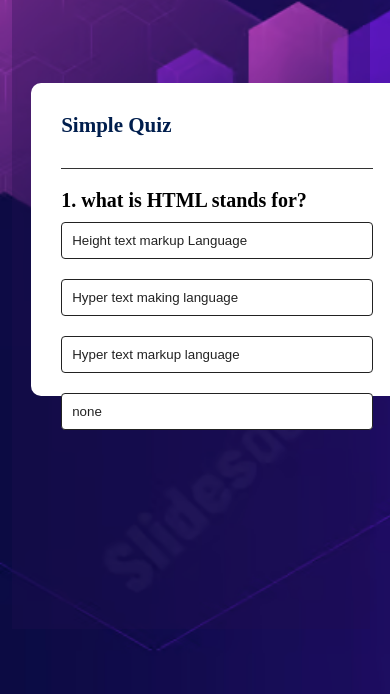
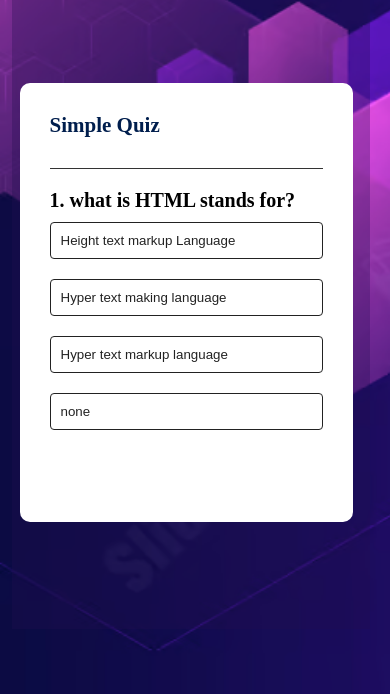
Before and after one commit to Rupali2507/MyQuiz, a plain HTML site: page index.html in a window 390 px wide. Shown: the part 150-844 px from the top of the page. Drawn offline with Linux system fonts and the light colour scheme.

Commit message:
commit 8

```diff
--- a/style.css
+++ b/style.css
@@ -107,12 +107,11 @@ body{
 }
 
 @media(max-width:600px){
-    .app{
-        width: 80%;
-        height: 30%;
+    .app {
+        width: 70%;
+        height: 45%;
         margin-top: 28%;
-        margin-left: 8%;
-
+        margin-left: 5%;
     }
     .app h1{
         font-size: 21px;
```
